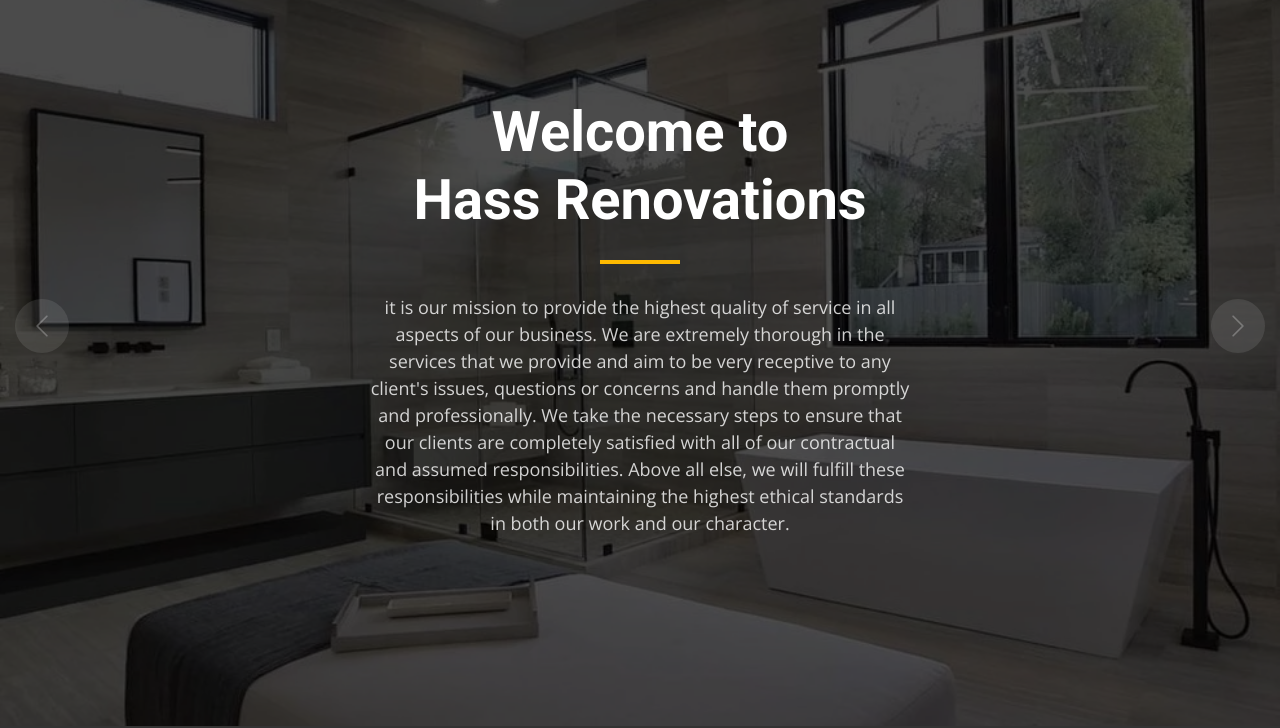
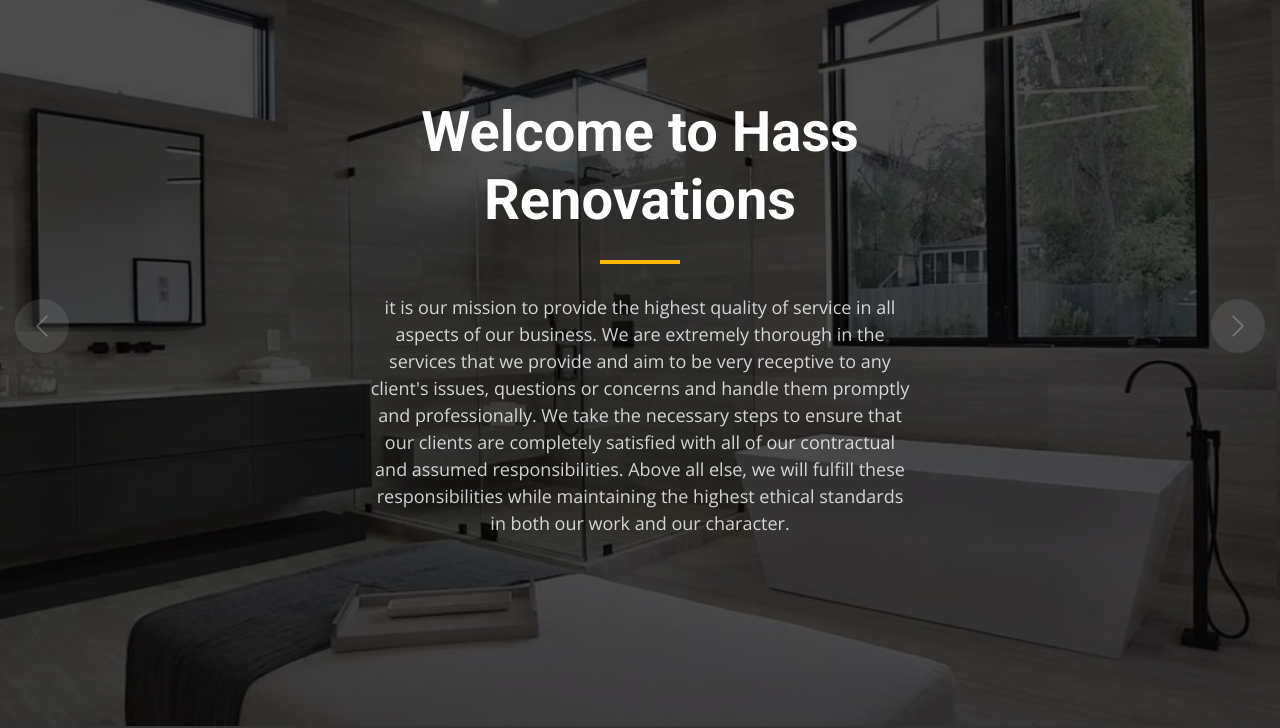
Before and after one commit to HassRenovations/HassRenovations.github.io, a plain HTML site: page index.html in a window 1280 px wide. Shown: the part 74-802 px from the top of the page. Drawn offline with nearby package versions, Linux system fonts and the light colour scheme.

Commit message:
Update index.html

```diff
--- a/index.html
+++ b/index.html
@@ -90,7 +90,7 @@
       <div class="container">
         <div class="row justify-content-center">
           <div class="col-lg-6 col-md-6 text-center">
-            <h2 data-aos="fade-down">Welcome to <span><br>Hass Renovations</br></span></h2>
+            <h2 data-aos="fade-down"><span>Welcome to Hass Renovations</span></h2>
             <p data-aos="fade-up">it is our mission to provide the highest quality of service in all aspects of our business. We are extremely thorough in the services that we provide and aim to be very receptive to any client's issues, questions or concerns and handle them promptly and professionally. We take the necessary steps to ensure that our clients are completely satisfied with all of our contractual and assumed responsibilities. Above all else, we will fulfill these responsibilities while maintaining the highest ethical standards in both our work and our character.</p>
           </div>
         </div>
```
